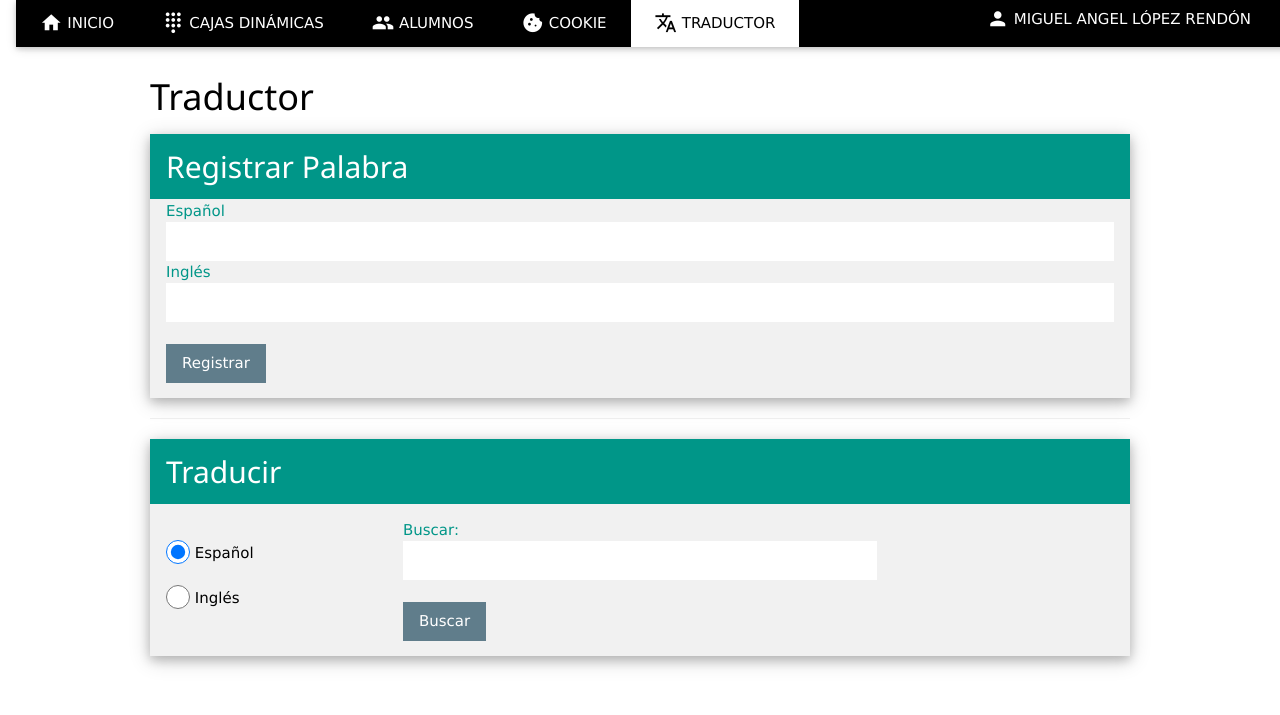
After one commit to IDGS-801-19002274/IDGS-801-FLASK2, a Flask app: page /traductor in a window 1280 px wide. The commit adds this page. Shown: the top 715 px of the page. Run offline with Flask 2, Linux system fonts and the light colour scheme; some libraries are stand-ins or nearby versions.

Commit message:
24/02/23

```diff
--- a/alumnos2.txt
+++ b/alumnos2.txt
@@ -1,2 +1,2 @@
-NUEVO HOLA MUNDO!!!
+
 OTRO HOLA MUNDO!!!
--- a/app.py
+++ b/app.py
@@ -1,9 +1,12 @@
 from flask import Flask, request, render_template, redirect, make_response, flash
+from flask_wtf import CSRFProtect
 
 import forms
-from JaleDelPrograma import Calculadora
+from JaleDelPrograma import Calculadora, Traductor
 
 app = Flask(__name__)
+#app.config['SECRET_KEY'] = 'tu_clave_secreta_aqui'
+#csrf = CSRFProtect(app)
 
 @app.route('/')
 def mainn():
@@ -56,10 +59,32 @@ def cookies():
         user = reg_user.username.data
         passw = reg_user.password.data
         datos = user + '@' + passw
+        success_message = 'Bienvenido {}'.format(user)
         response.set_cookie('datos_user', datos)
-        print(datos)
+        flash(success_message)
 
     return response
 
+@app.route('/traductor', methods=['GET', 'POST'])
+def traductor():
+    reg_palabra = forms.Languages(request.form)
+    result = ''
+    word = ''
+
+    if request.method == 'POST':
+        status = request.form.get('status')
+        if status == 'registrar' and reg_palabra.validate():
+            span = reg_palabra.spanish.data
+            en = reg_palabra.english.data
+            Traductor.guardar(span, en)
+        elif status == 'buscar':
+            word = request.form.get('word')
+            lan = request.form.get('select')
+            result = "Traducción: {}".format(Traductor.buscar_Palabra(word, lan))
+
+
+    return render_template('traductor.html', name='Traductor', form=reg_palabra, result = result, search = word)
+
 if __name__ == "__main__":
+    #csrf.init_app(app)
     app.run(debug = True, port=3000)
--- a/forms.py
+++ b/forms.py
@@ -27,3 +27,11 @@ class LoginForm(Form):
     password = StringField('contraseña',[
                             validators.DataRequired(message='El campo es requerido'),
                             validators.length(min=4, max=10, message='long de campo 4 min and 5 max')])
+
+class Languages(Form):
+    spanish = StringField('Español', [
+                            validators.DataRequired(message='El campo es requerido'),
+                            validators.length(min=2, max=10, message='El largo del texto tiene que estar entre 2 y 10')])
+    english = StringField('Inglés', [
+                            validators.DataRequired(message='El campo es requerido'),
+                            validators.length(min=1, max=10, message='El largo del texto tiene que estar entre 1 y 10')])
--- a/templates/alumnos.html
+++ b/templates/alumnos.html
@@ -12,8 +12,8 @@
         {{render_field(form.apaterno)}}
         {{render_field(form.amaterno)}}
         {{render_field(form.email)}}
-        <div class="custom-control">
-            <input type="submit" value="Registrar">
+        <div class="custom-control"> <br>
+            <input class="w3-btn w3-blue-grey" type="submit" value="Registrar">
         </div>
     </form>
 </div>
--- a/templates/layout.html
+++ b/templates/layout.html
@@ -21,11 +21,22 @@
             <span class="material-icons icon" style="font-size: 1.5rem;">group</span> ALUMNOS</a>
         <a href="/cookie" class="w3-bar-item w3-button w3-padding-large {{'active' if name == 'Cookie' else ''}}">
             <span class="material-icons icon" style="font-size: 1.5rem;">cookie</span> COOKIE</a>
+        <a href="/traductor" class="w3-bar-item w3-button w3-padding-large {{'active' if name == 'Traductor' else ''}}">
+            <span class="material-icons icon" style="font-size: 1.5rem;">translate</span> TRADUCTOR</a>
+
+        {%with messages = get_flashed_messages()%}
+            {%if messages%}
+                {%for message in messages%}
+                <p class="w3-bar-item" style="margin-block-start: 0px; margin-block-end: 0px; padding-right: 3rem; text-transform: uppercase;">{{message}}</p>
+                {%endfor%}
+            {%endif%}
+        {%endwith%}
         <p class="w3-bar-item w3-right" style="margin-block-start: 0px; margin-block-end: 0px; padding-right: 3rem">
             <span class="material-icons icon" style="font-size: 1.5rem;">person</span> MIGUEL ANGEL LÓPEZ RENDÓN</p>
+        </div>
     </div>
 
-    <main class="w3-content" style="margin-top:46px">
+    <main class="w3-content" style="margin-top:70px">
         {%block content%}
         {%endblock%}
     </main>
--- /dev/null
+++ b/templates/traductor.html
@@ -0,0 +1,53 @@
+{%extends "layout.html"%}
+{%block content%}
+<h1>Traductor</h1>
+
+<div class="w3-card-4">
+    <div class="w3-container w3-teal">
+        <h2>Registrar Palabra</h2>
+    </div>
+    {%from "_macros.html" import render_field%}
+    <form action="#" class="w3-container w3-light-grey" style="padding-bottom: 1rem;" method="post" novalidate>
+        {{ form.csrf_token }}
+        <input type="hidden" name="status" value="registrar">
+        {{render_field(form.spanish)}}
+        {{render_field(form.english)}}
+        <br>
+        <div class="custom-control">
+            <input class="w3-btn w3-blue-grey" type="submit" value="Registrar">
+        </div>
+    </form>
+</div>
+<hr>
+
+<div class="w3-card-4">
+    <div class="w3-container w3-teal">
+        <h2>Traducir</h2>
+    </div>
+<form action="#" class="w3-container w3-light-grey" style="padding-bottom: 1rem; padding-top: 1rem" method="post" novalidate>
+    <div class="w3-row">
+        <div class="w3-quarter">
+            <input type="hidden" name="status" value="buscar">
+            <p><input class="w3-radio" type="radio" name="select" value="spanish" checked>
+                <label>Español</label></p>
+            <p><input class="w3-radio" type="radio" name="select" value="english">
+                <label>Inglés</label></p>
+        </div>
+
+        <div class="w3-half">
+            <label class="w3-text-teal">Buscar:  </label>
+            <input type="text" name="word" class="w3-input w3-border-0" value="{{search}}">
+            <div class="custom-control">
+                <br>
+                <input class="w3-btn w3-blue-grey" type="submit" value="Buscar">
+            </div>
+        </div>
+
+        <div class="w3-quarter w3-container">
+            <h3 class="w3-center">{{result}}</h3>
+        </div>
+    </div>
+</form>
+</div>
+
+{%endblock%}
--- /dev/null
+++ b/traduccion.txt
@@ -0,0 +1 @@
+hola:hello,rojo:red,leer:read,leer:read,familia:family,cómics:comic,texto:text,bomba:bomb
```
Also changed, not shown: JaleDelPrograma.py (+27 -0 lines), templates/cookie.html (+7 -0 lines).
